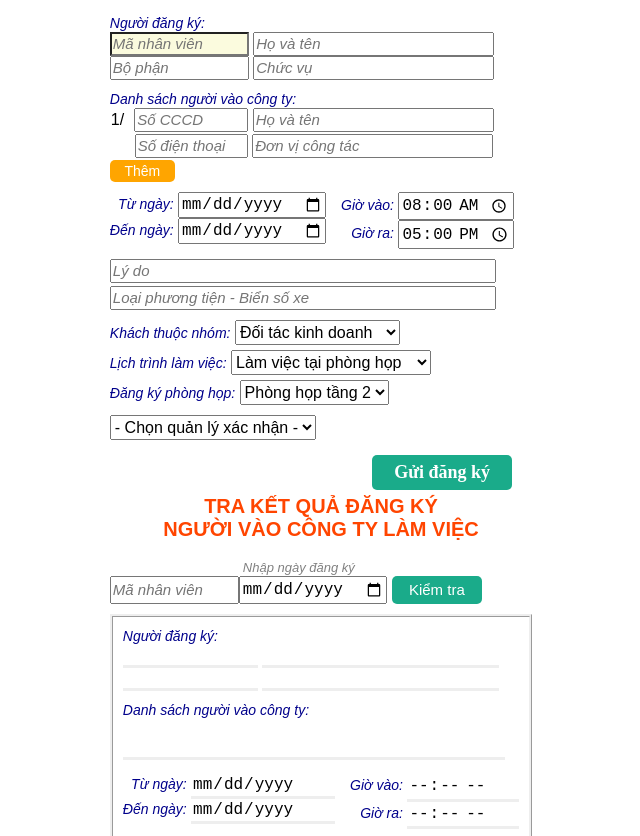
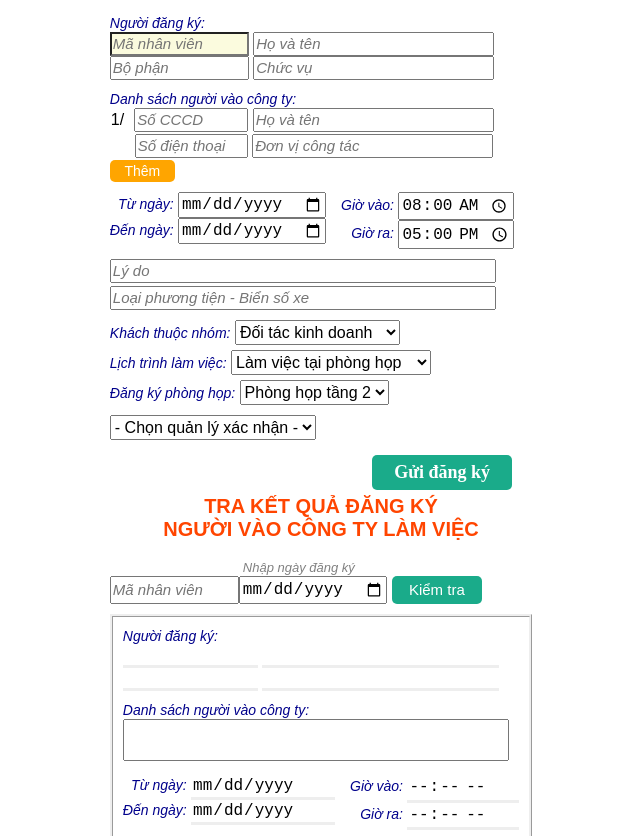
Before and after one commit to SongLamPack/DangKyNguoiVao_SLP, a website built with Parcel: page index.html in a window 1280 px wide. Shown: the part 80-916 px from the top of the page, without its empty margins (319-959 px from the left). Built offline with nearby package versions, Linux system fonts and the light colour scheme.

Commit message:
Update styles.css

```diff
--- a/src/styles.css
+++ b/src/styles.css
@@ -7,7 +7,7 @@ body {
 textarea {
   font-family: sans-serif;
   resize: none;
-  resize: ;
+  font-size: 16px;
 }
 
 label {
@@ -16,8 +16,7 @@ label {
   font-style: italic;
 }
 
-.forminput input,
-textarea {
+.forminput input {
   font-size: 16px;
   padding: 1px;
 }
@@ -28,8 +27,7 @@ textarea {
   padding: 10px;
 }
 
-#formketqua input,
-#formketqua textarea {
+#formketqua input {
   font-size: 16px;
   padding: 1px;
   border: none;
```
